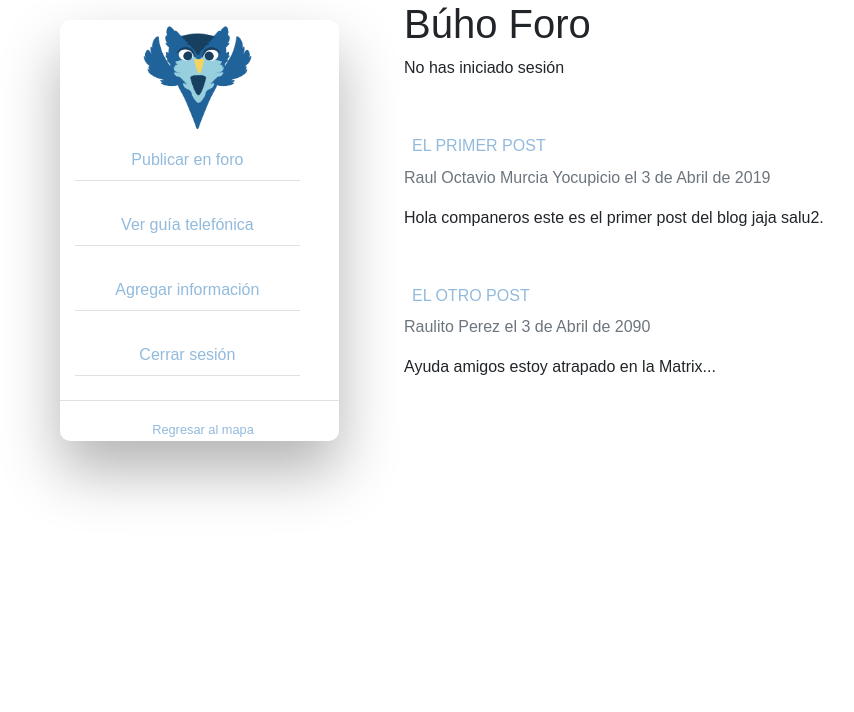
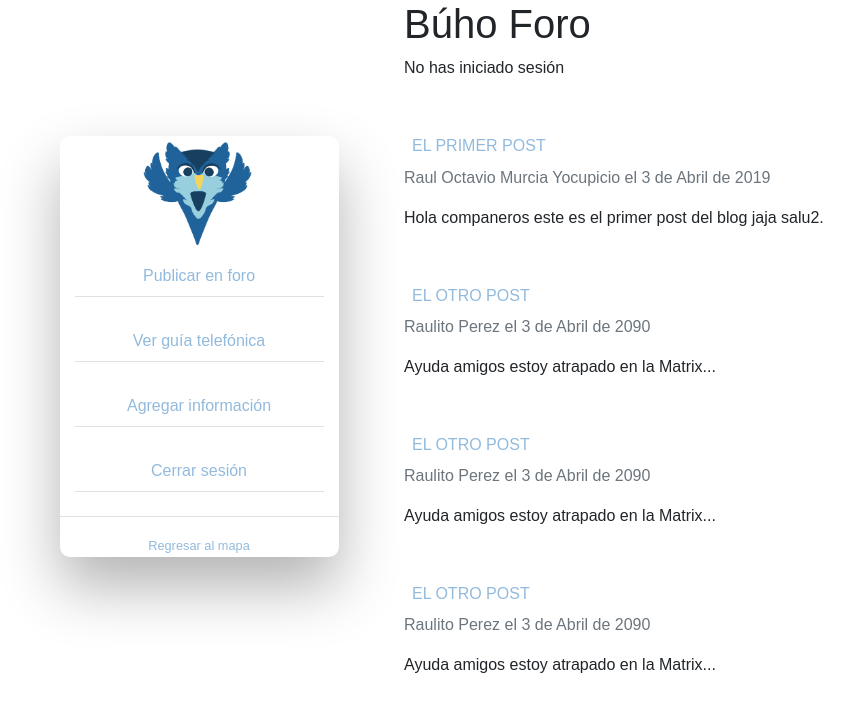
Before and after one commit to raulmyocu/owlmap, a Flask app: page /forum in a window 1280 px wide. Shown: the part 72-784 px from the top of the page, without its empty margins (61-915 px from the left). Run offline with Flask 2, Linux system fonts and the light colour scheme; some libraries are stand-ins or nearby versions.

Commit message:
Centrado del sidebar en foro

```diff
--- a/owlmap/routes.py
+++ b/owlmap/routes.py
@@ -9,6 +9,18 @@ posts = [
         'titulo' : 'El primer post',
         'contenido' : 'Hola companeros este es el primer post del blog jaja salu2.',
         'fecha' : '3 de Abril de 2019'
+    },
+    {
+        'autor' : 'Raulito Perez',
+        'titulo' : 'El otro post',
+        'contenido' : 'Ayuda amigos estoy atrapado en la Matrix...',
+        'fecha' : '3 de Abril de 2090'
+    },
+    {
+        'autor' : 'Raulito Perez',
+        'titulo' : 'El otro post',
+        'contenido' : 'Ayuda amigos estoy atrapado en la Matrix...',
+        'fecha' : '3 de Abril de 2090'
     },
     {
         'autor' : 'Raulito Perez',
--- a/owlmap/templates/forum.html
+++ b/owlmap/templates/forum.html
@@ -11,8 +11,8 @@
             <img src="{{ url_for('static', filename='images/owlmapPuntero.png') }}" width="120px" height="120px" alt="User Icon" />
           </div>
           <!-- Sidebar Form -->
-          <div class="content-section" style="text-align:center">
-            <nav class="col-sm-11" style="text-align:center">
+          <div class="content-section">
+            <nav class="col-sm-12">
 
               <!-- Links -->
               <ul class="navbar-nav" >
@@ -20,7 +20,7 @@
                   <a class="nav-link" href="#">Publicar en foro</a>
                 </li>
                 <li class="border-bottom mb-4">
-                  <a class="nav-link" href="#">  Ver guía telefónica</a>
+                  <a class="nav-link" href="#">Ver guía telefónica</a>
                 </li>
                 <li class="border-bottom mb-4">
                   <a class="nav-link" href="#">Agregar información</a>
@@ -34,7 +34,7 @@
           </div>
           <div class="border-top pt-3">
             <small class ="text-muted">
-              <a class="ml-2" href="{{url_for('home')}}">Regresar al mapa</a>
+              <a class="ml-0" href="{{url_for('home')}}">Regresar al mapa</a>
             </small>
           </div>
         </div>
--- a/owlmap/templates/layout.html
+++ b/owlmap/templates/layout.html
@@ -40,7 +40,7 @@
         </nav>
       </div>
     </div>
-
+    <!-- Flashed Messages -->
     <div class="container">
       {% with messages = get_flashed_messages(with_categories=true) %}
         {% if messages %}
```
